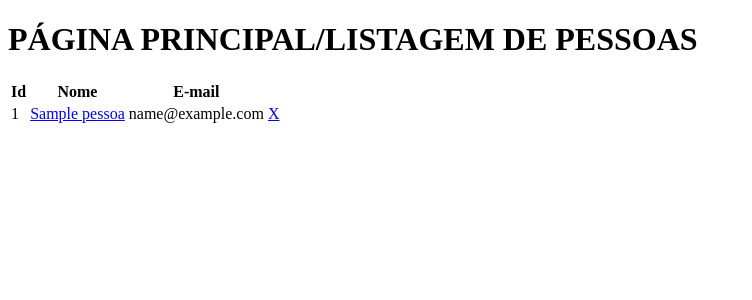
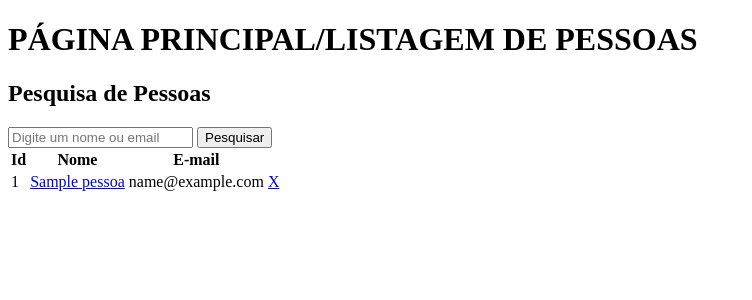
Before and after one commit to Fanjasma/amigo-secreto, a PHP site: page / in a window 1280 px wide. Shown: the top 300 px of the page, without its empty margins (0-752 px from the left). Run offline with PHP 8.4, Linux system fonts and the light colour scheme; tables that the repository leaves empty or names only in its code hold one stand-in row (values such as "Sample post").

Commit message:
Add funcionalidade de pesquisa de pessoas por nome/email

```diff
--- a/DAO/PessoaDAO.php
+++ b/DAO/PessoaDAO.php
@@ -61,6 +61,19 @@
                 return null;
             return $pessoa;
         }
+
+        public function selectByNameAndEmail($pesquisa)
+        {
+            // Aplicar esse método de bindValue para os outros metodos da classe?
+            $sql = "SELECT * FROM pessoa WHERE nome LIKE :termo OR email LIKE :termo";
+
+            $stmt = $this->conexao->prepare($sql);
+            $pesquisa = '%' . $pesquisa . '%';
+            $stmt->bindValue(':termo', $pesquisa);
+            $stmt->execute();
+
+            return $stmt->fetchAll(PDO::FETCH_CLASS, 'PessoaModel');
+        }
     }
 
 ?>
--- a/controllers/PessoaController.php
+++ b/controllers/PessoaController.php
@@ -6,7 +6,14 @@ class PessoaController
     {
         include 'models/PessoaModel.php';
 
-        $pessoas = GerenciaDados::getLinhasDePessoa();
+        $pesquisa = isset($_POST['pesquisa']) ? $_POST['pesquisa'] : '';
+
+        if(empty($pesquisa))
+            // Mostra todas as pessoas no banco de dados
+            $pessoas = GerenciaDados::getLinhasDePessoa();
+        else
+            // Mostra as pessoas que têm nome ou email iguais à pesquisa
+            $pessoas = GerenciaDados::getLinhasDePessoaPorNomeOuEmail($pesquisa);
 
         include 'views/modules/home.php';
     }
@@ -62,4 +69,6 @@ class PessoaController
 
         header("Location: /");
     }
+
+
 }
--- a/models/PessoaModel.php
+++ b/models/PessoaModel.php
@@ -49,8 +49,14 @@ class GerenciaDados
         include 'DAO/PessoaDAO.php';
         $dao = new PessoaDAO();
 
-        $pessoa = $dao->selectByID($id);
+        return $dao->selectByID($id);
+    }
 
-        return $pessoa;
+    public static function getLinhasDePessoaPorNomeOuEmail(string $pesquisa)
+    {
+        include 'DAO/PessoaDAO.php';
+        $dao = new PessoaDAO();
+
+        return $dao->selectByNameAndEmail($pesquisa);
     }
 }
--- a/views/modules/home.php
+++ b/views/modules/home.php
@@ -9,6 +9,14 @@
 <body>
 
     <h1>PÁGINA PRINCIPAL/LISTAGEM DE PESSOAS</h1>
+
+    <h2>Pesquisa de Pessoas</h2>
+
+    <form method="post" action="/">
+        <input type="text" id="pesquisa" name="pesquisa" placeholder="Digite um nome ou email">
+
+        <button type="submit">Pesquisar</button>
+    </form>
 
     <table>
         <tr>
```
